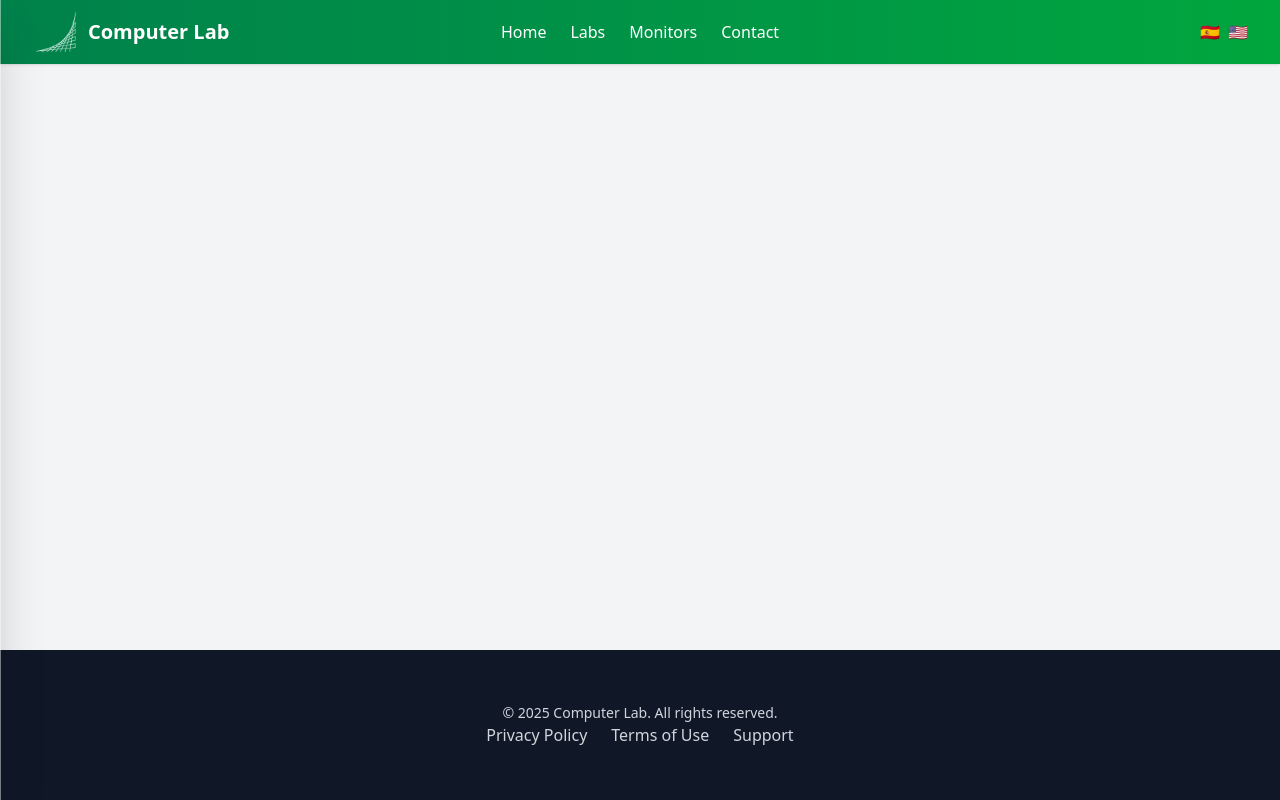
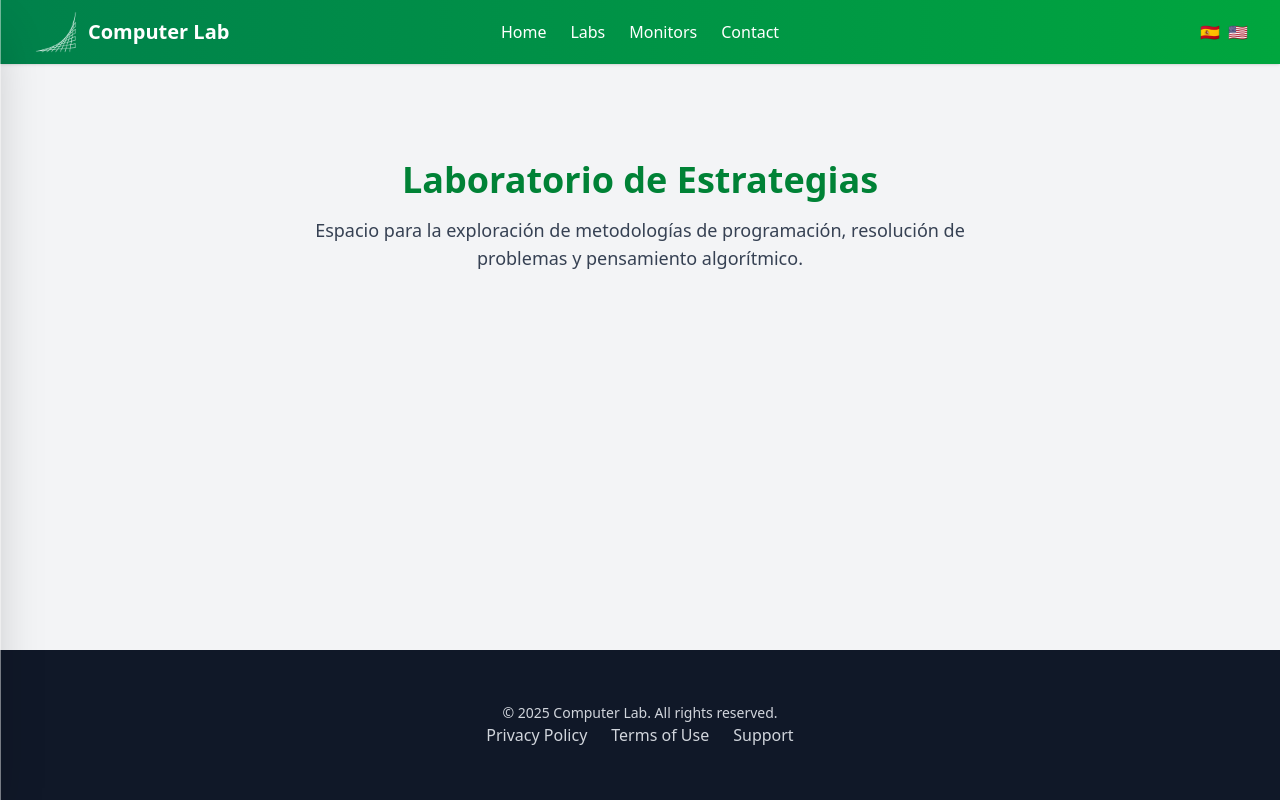
Before and after one commit to Meperd0wnas/Pagina, a React (Vite) app: page /labs/c1205a in a window 1280 px wide. Built offline with nearby package versions, Linux system fonts and the light colour scheme.

Commit message:
pagina del c1-205A

```diff
--- a/src/App.jsx
+++ b/src/App.jsx
@@ -16,6 +16,7 @@ import MultimediaPage from "./pages/labs/MultimediaPage";
 import RedesPage from "./pages/labs/RedesPage";
 import PlataformasPage from "./pages/labs/PlataformasPage";
 import SoftwarePage from "./pages/labs/SoftwarePage";
+import C1205APage from "./pages/labs/C1205APage";
 
 export default function App() {
   return (
@@ -39,6 +40,7 @@ export default function App() {
           <Route path="/labs/redes" element={<RedesPage />} />
           <Route path="/labs/plataformas" element={<PlataformasPage />} />
           <Route path="/labs/software" element={<SoftwarePage />} />
+          <Route path="/labs/c1205a" element={<C1205APage />} />
         </Routes>
       </main>
 
--- a/src/data/labs.js
+++ b/src/data/labs.js
@@ -9,4 +9,5 @@ export const labs = [
   { id: "redes", path: "/labs/redes" },
   { id: "plataformas", path: "/labs/plataformas" },
   { id: "software", path: "/labs/software" },
+  { id: "C1-205A", path: "/labs/C1205A" },
 ];
--- a/src/locales/en.json
+++ b/src/locales/en.json
@@ -17,7 +17,8 @@
     "multimedia": "Multimedia & Mobile Classroom",
     "redes": "Computer Networks Lab",
     "plataformas": "Computational Platforms Lab",
-    "software": "Software Engineering Lab"
+    "software": "Software Engineering Lab",
+    "C1-205A" : "C1-205A"
   },
   "navbar": {
     "title": "Computer Lab",
--- a/src/locales/es.json
+++ b/src/locales/es.json
@@ -17,7 +17,8 @@
     "multimedia": "Aula Multimedia y Móviles",
     "redes": "Redes de Computadores",
     "plataformas": "Plataformas Computacionales",
-    "software": "Ingeniería de Software"
+    "software": "Ingeniería de Software",
+    "C1-205A" : "C1-205A"
   },
   "navbar": {
     "title": "Laboratorio de informática",
--- /dev/null
+++ b/src/pages/labs/C1205APage.jsx
@@ -0,0 +1,14 @@
+import React from "react";
+
+export default function C1205A() {
+  return (
+    <div className="pt-24 px-6 text-center">
+      <h1 className="text-4xl font-bold text-green-700 mb-4">
+        Laboratorio de Estrategias
+      </h1>
+      <p className="text-lg text-gray-700 max-w-2xl mx-auto">
+        Espacio para la exploración de metodologías de programación, resolución de problemas y pensamiento algorítmico.
+      </p>
+    </div>
+  );
+}
```
